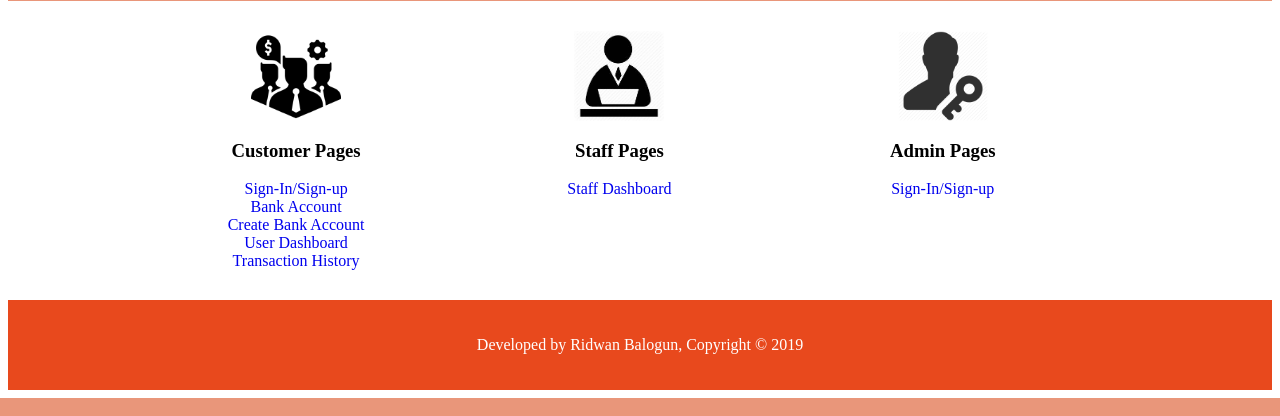
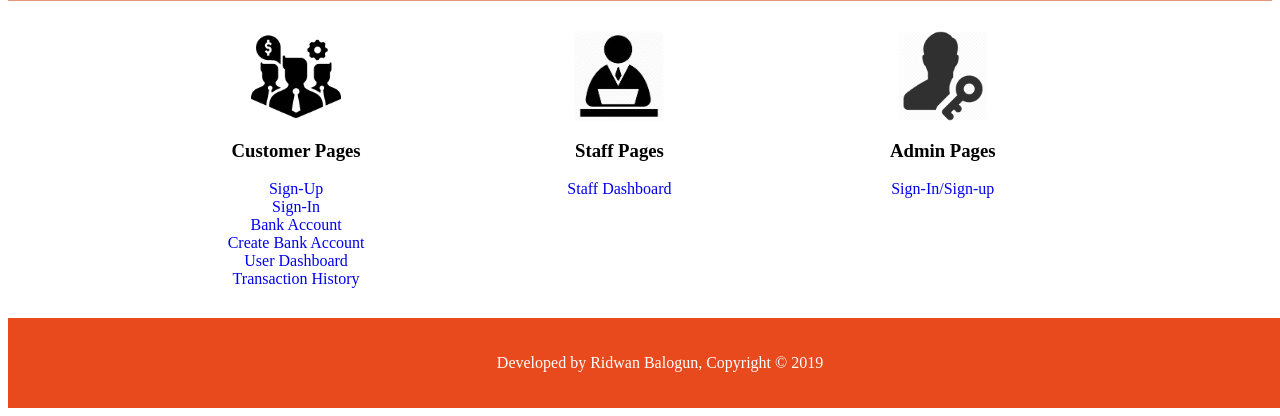
Before and after one commit to ridbay/Banka, a PHP site: page / in a window 1280 px wide. Shown: the part 510-926 px from the top of the page. Run offline with PHP 8.4, Linux system fonts and the light colour scheme.

Commit message:
feature(landing-page)update [Start #165146273]

```diff
--- a/index.html
+++ b/index.html
@@ -39,7 +39,8 @@
                     <img src="./img/customer.png">
                     <h3>Customer Pages</h3>
                     <ul>
-                            <li><a href="user\customerSignInUp.html" target="_blank">Sign-In/Sign-up</a></li>
+                            <li><a href="user\signUp.html" target="_blank">Sign-Up</a></li>
+                            <li><a href="user\signIn.html" target="_blank">Sign-In</a></li>
                             <li><a href="user\bankAccount.html" target="_blank">Bank Account</a></li>
                             <li><a href="user\createBankAccount.html" target="_blank">Create Bank Account</a></li>
                             <li><a href="user\dashboard.html" target="_blank">User Dashboard</a></li>
--- a/styles/index.css
+++ b/styles/index.css
@@ -135,6 +135,7 @@ ul#services li{
 }
 
 footer{
+    width: 100%;
     padding: 20px;
     margin-top: 20px;
     color: white;
```
Also changed, not shown: script/loginValidation.js (renamed from user/loginValidation.js).
